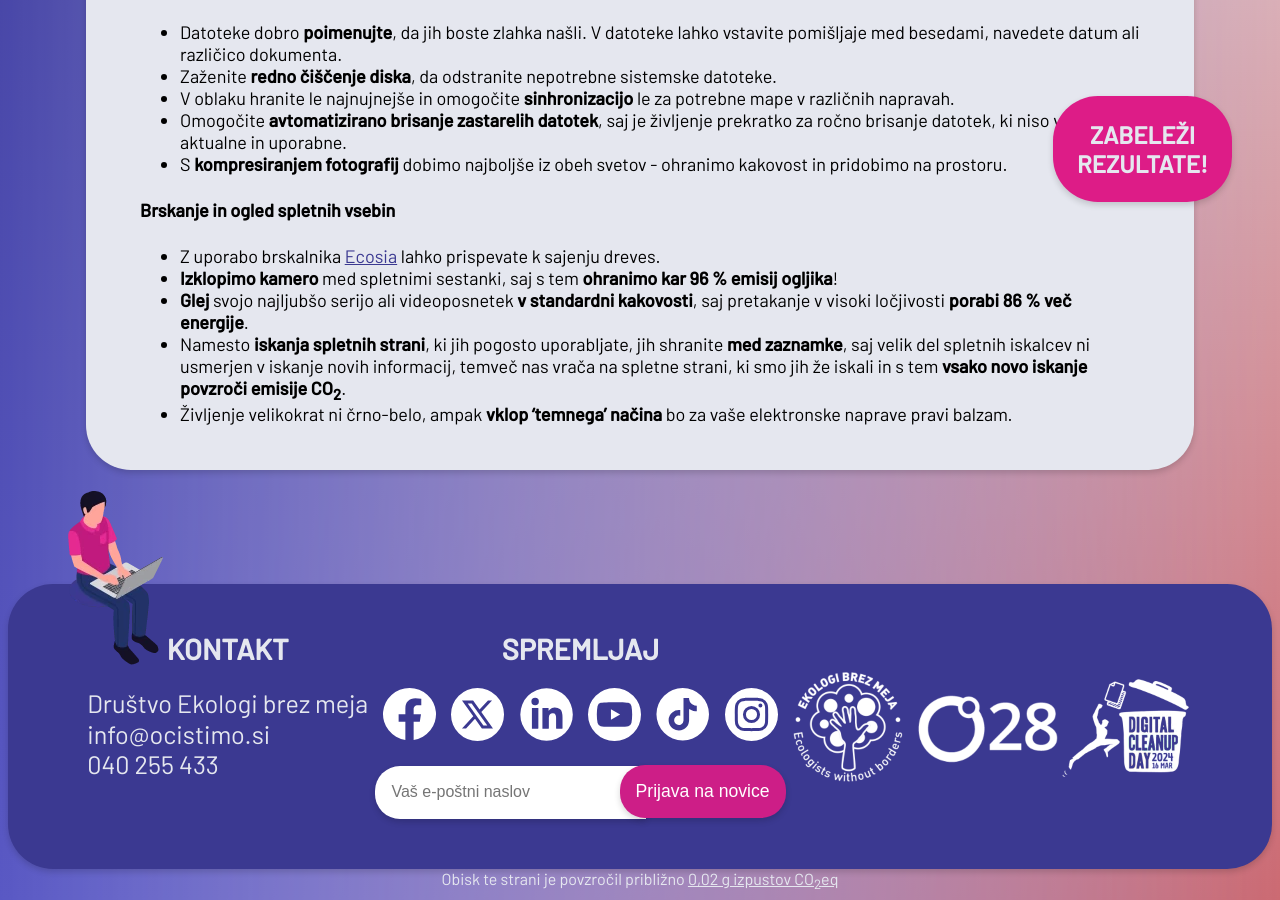
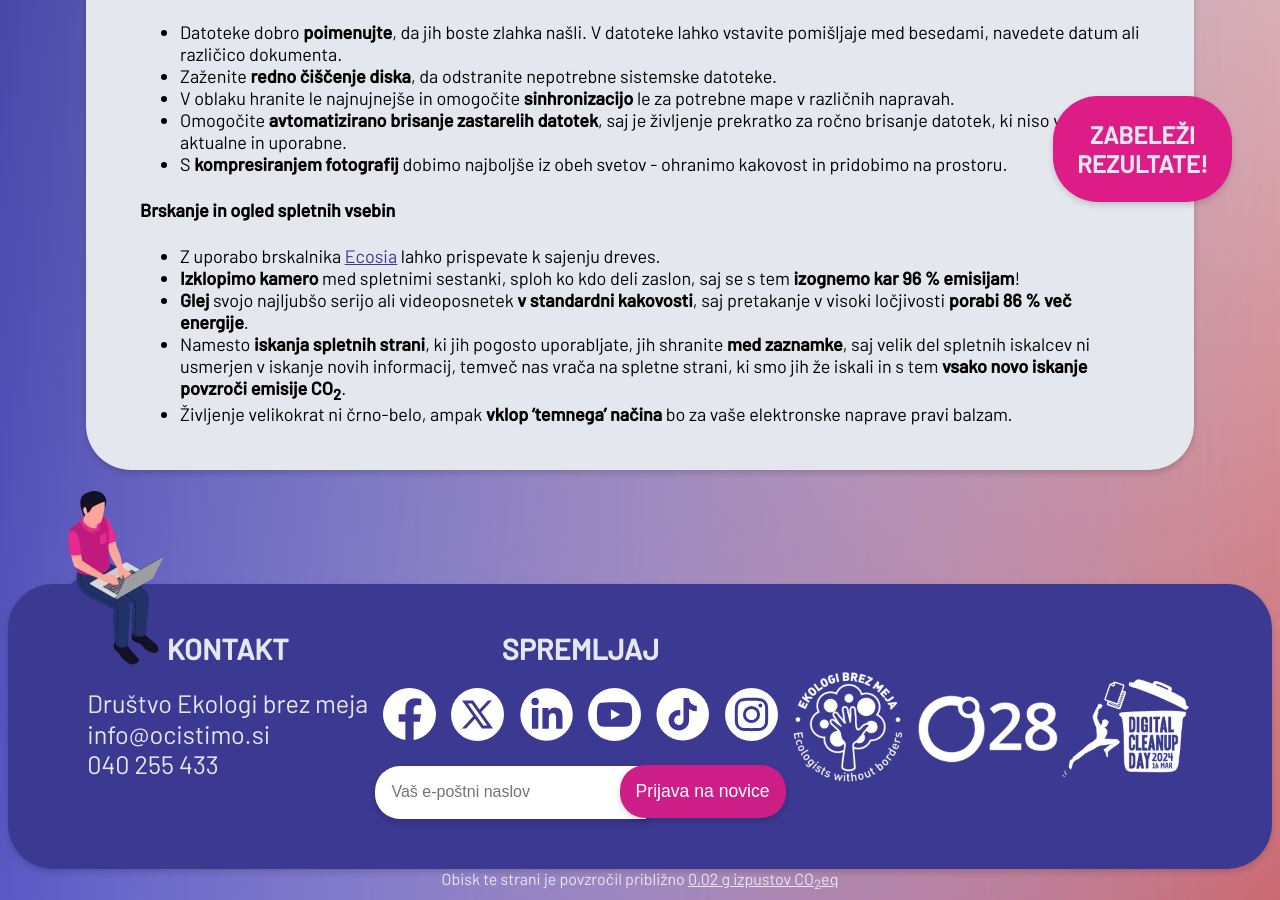
Before and after one commit to ewba/dcd-si, a Jekyll site: the page built from ohranjanje-dobrih-navad.md, in a window 1280 px wide and 900 px high, scrolled down 724 px. Built offline with Jekyll 4.4.1, drawn with Linux system fonts in a browser that asks for light colours.

Commit message:
navade: dodal omembo deljenja

```diff
--- a/ohranjanje-dobrih-navad.md
+++ b/ohranjanje-dobrih-navad.md
@@ -21,7 +21,7 @@ V hitrem življenjskem tempu je digitalna prisotnost ključna za naše vsakodnev
 
 #### Brskanje in ogled spletnih vsebin
 - Z uporabo brskalnika [Ecosia](https://www.ecosia.org/) lahko prispevate k sajenju dreves.
-- **Izklopimo kamero** med spletnimi sestanki, saj s tem **ohranimo kar 96 % emisij ogljika**!
+- **Izklopimo kamero** med spletnimi sestanki, sploh ko kdo deli zaslon, saj se s tem **izognemo kar 96 % emisijam**!
 - **Glej** svojo najljubšo serijo ali videoposnetek **v standardni kakovosti**, saj pretakanje v visoki ločjivosti **porabi 86 % več energije**.
 - Namesto **iskanja spletnih strani**, ki jih pogosto uporabljate, jih shranite **med zaznamke**, saj velik del spletnih iskalcev ni usmerjen v iskanje novih informacij, temveč nas vrača na spletne strani, ki smo jih že iskali in s tem **vsako novo iskanje povzroči emisije CO<sub>2</sub>**.
 - Življenje velikokrat ni črno-belo, ampak **vklop ‘temnega’ načina** bo za vaše elektronske naprave pravi balzam.
```
